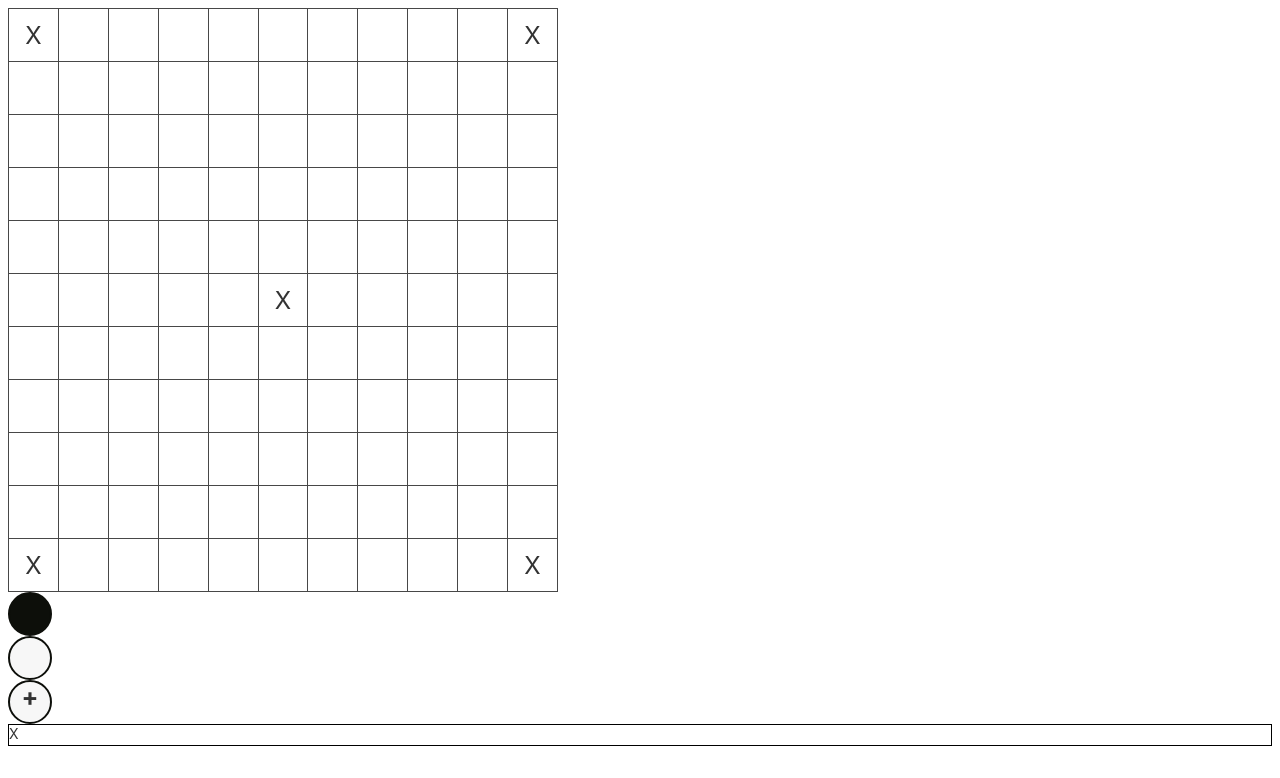
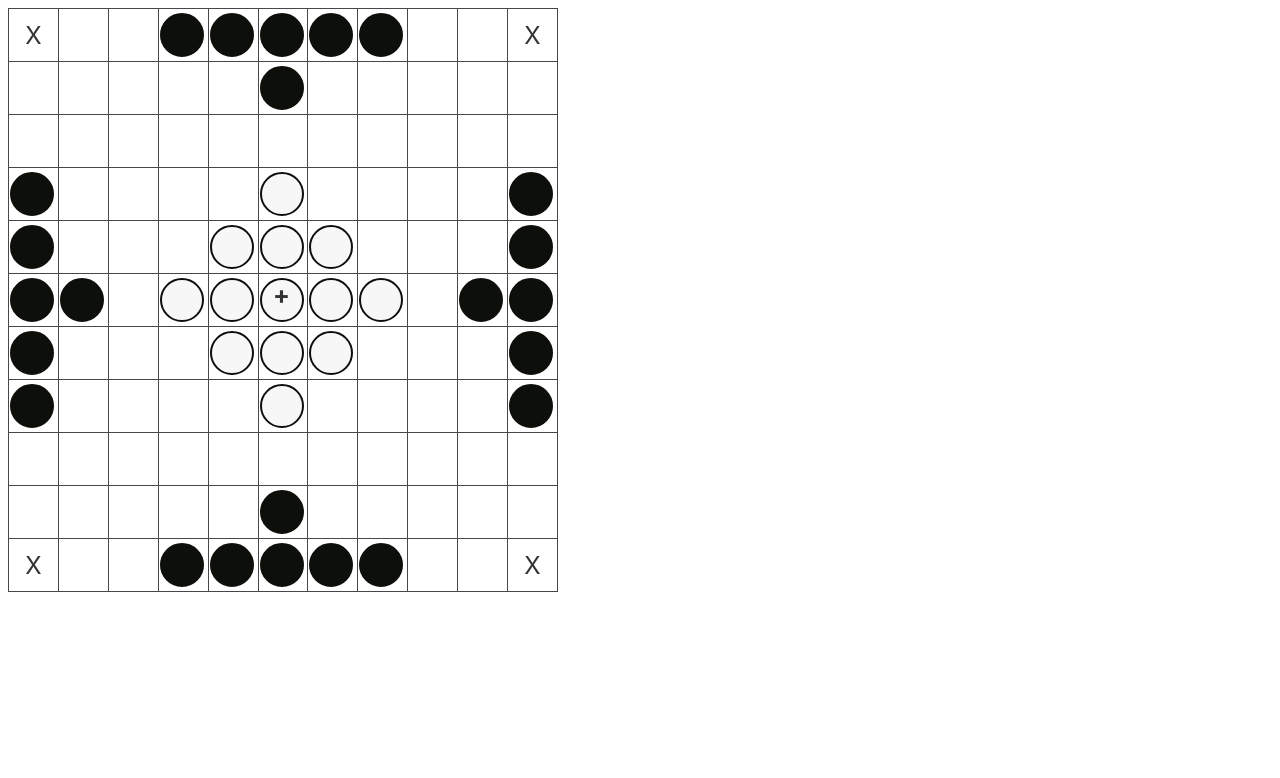
Before and after one commit to TytiX/ng-hnefatafl, an Angular app: page / in a window 1280 px wide. Shown: the top 778 px of the page. Built offline with nearby package versions, Linux system fonts and the light colour scheme.

Commit message:
add game engine and initial positions

```diff
--- /dev/null
+++ b/src/app/hnefatafl/game/HnefataflEngine.ts
@@ -0,0 +1,43 @@
+import { Case } from './Case';
+import { Pawn } from './Pawn';
+
+// 1 : attacker pawn
+// 2 : defencer pawn
+// 3 : king
+const INITIAL_POSITION = [
+[0, 0, 0, 1, 1, 1, 1, 1, 0, 0, 0],
+[0, 0, 0, 0, 0, 1, 0, 0, 0, 0, 0],
+[0, 0, 0, 0, 0, 0, 0, 0, 0, 0, 0],
+[1, 0, 0, 0, 0, 2, 0, 0, 0, 0, 1],
+[1, 0, 0, 0, 2, 2, 2, 0, 0, 0, 1],
+[1, 1, 0, 2, 2, 3, 2, 2, 0, 1, 1],
+[1, 0, 0, 0, 2, 2, 2, 0, 0, 0, 1],
+[1, 0, 0, 0, 0, 2, 0, 0, 0, 0, 1],
+[0, 0, 0, 0, 0, 0, 0, 0, 0, 0, 0],
+[0, 0, 0, 0, 0, 1, 0, 0, 0, 0, 0],
+[0, 0, 0, 1, 1, 1, 1, 1, 0, 0, 0]];
+
+export class HnefataflEngine {
+
+  board: Case[][];
+
+  constructor(board) {
+    this.board = board;
+  }
+
+  reinit() {
+    for (const [x, line] of this.board.entries()) {
+      for (const [y, caze] of line.entries()) {
+        if (INITIAL_POSITION[x][y] === 1) {
+          caze.pawn = new Pawn(true);
+        } else if (INITIAL_POSITION[x][y] === 2) {
+          caze.pawn = new Pawn(false);
+        } else if (INITIAL_POSITION[x][y] === 3) {
+          caze.pawn = new Pawn(false, true);
+        }
+      }
+    }
+    console.log(this.board);
+  }
+
+}
--- a/src/app/hnefatafl/game/HnefataflGame.ts
+++ b/src/app/hnefatafl/game/HnefataflGame.ts
@@ -1,10 +1,12 @@
-import { CastExpr } from '@angular/compiler';
 import { Case } from './Case';
+import { HnefataflEngine } from './HnefataflEngine';
 
 export class HnefataflGame {
 
   size: number;
   board: Case[][] = new Array();
+
+  engine: HnefataflEngine;
 
   constructor(size) {
     this.size = size;
@@ -25,6 +27,9 @@ export class HnefataflGame {
         }
       }
     }
+
+    this.engine = new HnefataflEngine(this.board);
+    this.engine.reinit();
   }
 
   newGame() {
--- a/src/app/hnefatafl/hnefatafl.component.html
+++ b/src/app/hnefatafl/hnefatafl.component.html
@@ -4,18 +4,26 @@
     <tr *ngFor="let column of game.board" >
       <td class="case" *ngFor="let case of column" cdkDrop>
         <ng-template [ngIf]="case.isTower">X</ng-template>
+        <ng-template [ngIf]="case.pawn">
+          <div class="pawn" [ngClass]="{
+              'black': case.pawn.isAttacker,
+              'white': case.pawn.isDefender,
+              'king': case.pawn.isKing
+            }" cdkDrag>
+              <ng-template [ngIf]="case.pawn.isKing">+</ng-template>
+          </div>
+        </ng-template>
       </td>
     </tr>
   </table>
 
-  <div class="pawn black" cdkDrag (cdkDragDropped)="dropped($event)" (cdkDragEntered)="($event)"></div>
+  <!-- <div class="pawn black" cdkDrag (cdkDragDropped)="dropped($event)" (cdkDragEntered)="($event)"></div>
   <div class="pawn white" cdkDrag></div>
-  <div class="pawn white king" cdkDrag>+</div>
+  <div class="pawn white king" cdkDrag>+</div> -->
 
 </div>
 
-
-<div class="drop" cdkDrop>
+<!-- <div class="drop" cdkDrop>
   <div class="test" cdkDrag
     (cdkDragDropped)="event($event)"
     (cdkDragEnded)="event($event)"
@@ -26,4 +34,4 @@
     (cdkDragStarted)="event($event)">
     X
   </div>
-</div>
+</div> -->
--- a/src/app/hnefatafl/hnefatafl.component.scss
+++ b/src/app/hnefatafl/hnefatafl.component.scss
@@ -17,6 +17,8 @@ th, td {
 .pawn {
     height: 40px;
     width: 40px;
+    top: 4px;
+    position: absolute;
     border-radius: 25px;
     border: 2px solid rgb(13, 15, 10);
 }
```
